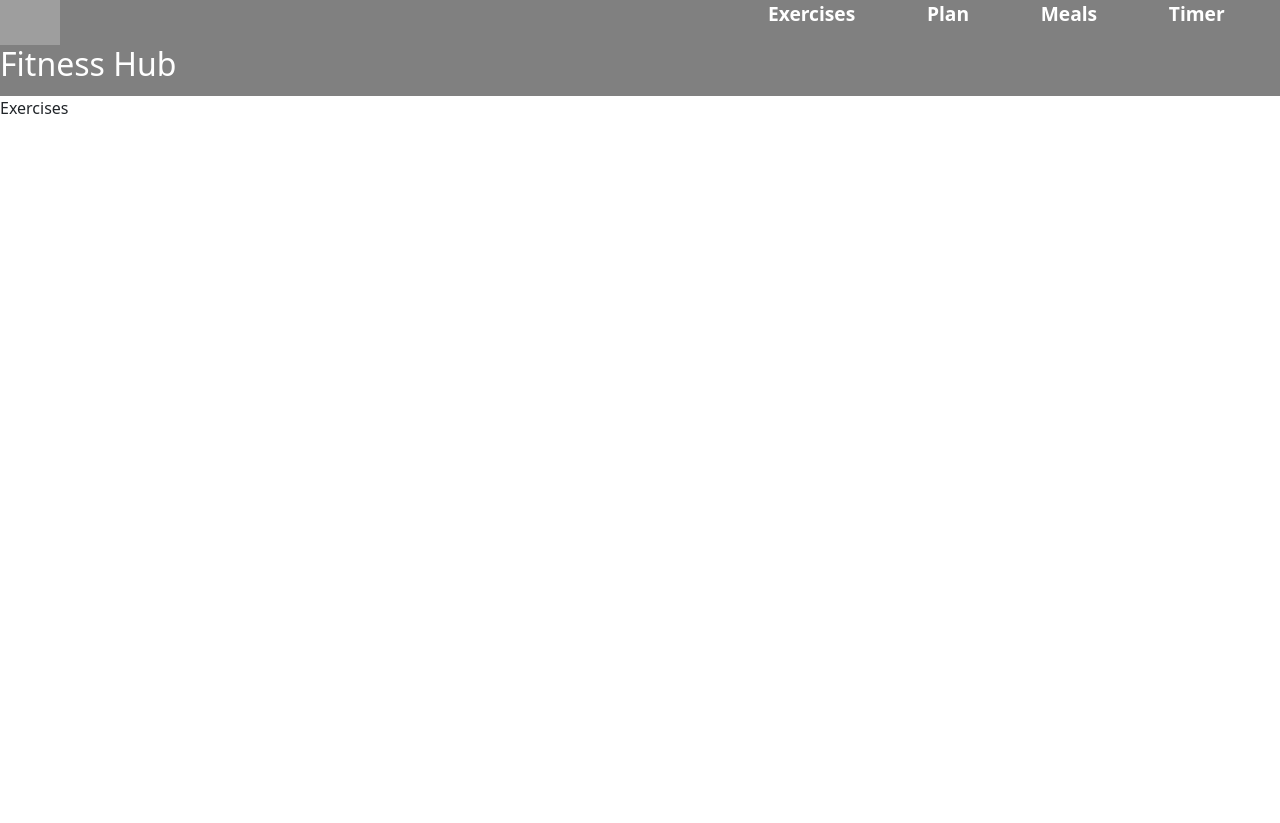
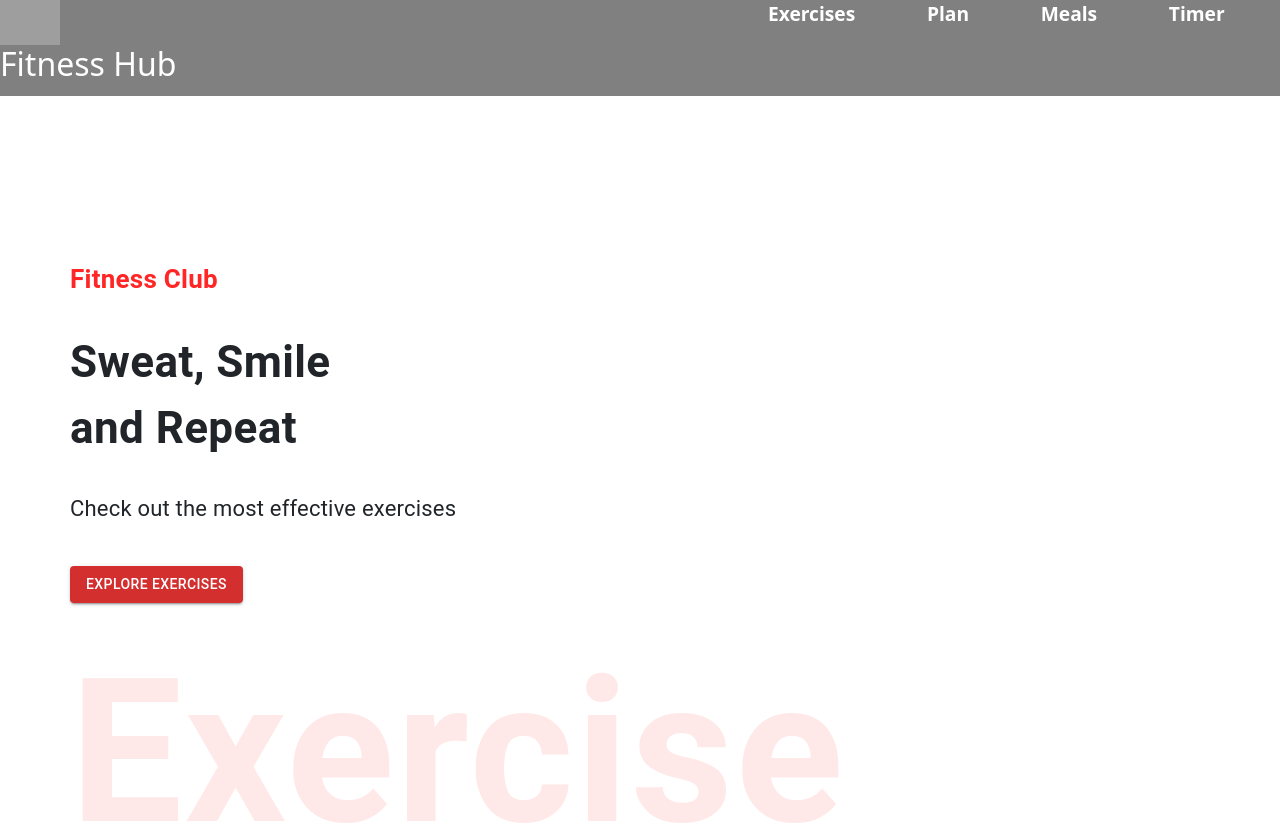
Before and after one commit to charliton254/fitness-hub, a React (Create React App) app: page /exercises in a window 1280 px wide. Shown: the top 823 px of the page. Before the commit the page ends 800 px from the top, so only its background shows below. Built offline with nearby package versions, Linux system fonts and the light colour scheme; no server answers; grey boxes are pictures that could not be loaded.

Commit message:
exercise module

```diff
--- a/src/pages/Exercises.js
+++ b/src/pages/Exercises.js
@@ -1,11 +1,22 @@
-import React from 'react'
+import React, {useState} from 'react'
 import Nav from '../components/Nav';
+import Banner from '../components/Banner';
+import SearchExercises from '../components/SearchExercises';
+import ExerciseResults from '../components/ExerciseResults';
+import Footer from '../components/Footer';
 
 function Exercises() {
+  const [exercises, setExercises] = useState([]);
+
   return (
     <div>
         <Nav/>
-        Exercises
+        <div className='exercise-body'>
+        <Banner/>
+        <SearchExercises setExercises={setExercises}/>
+        <ExerciseResults setExercises={setExercises} exercises={exercises}/>
+        </div>
+        <Footer/>
     </div>
   )
 }
```
